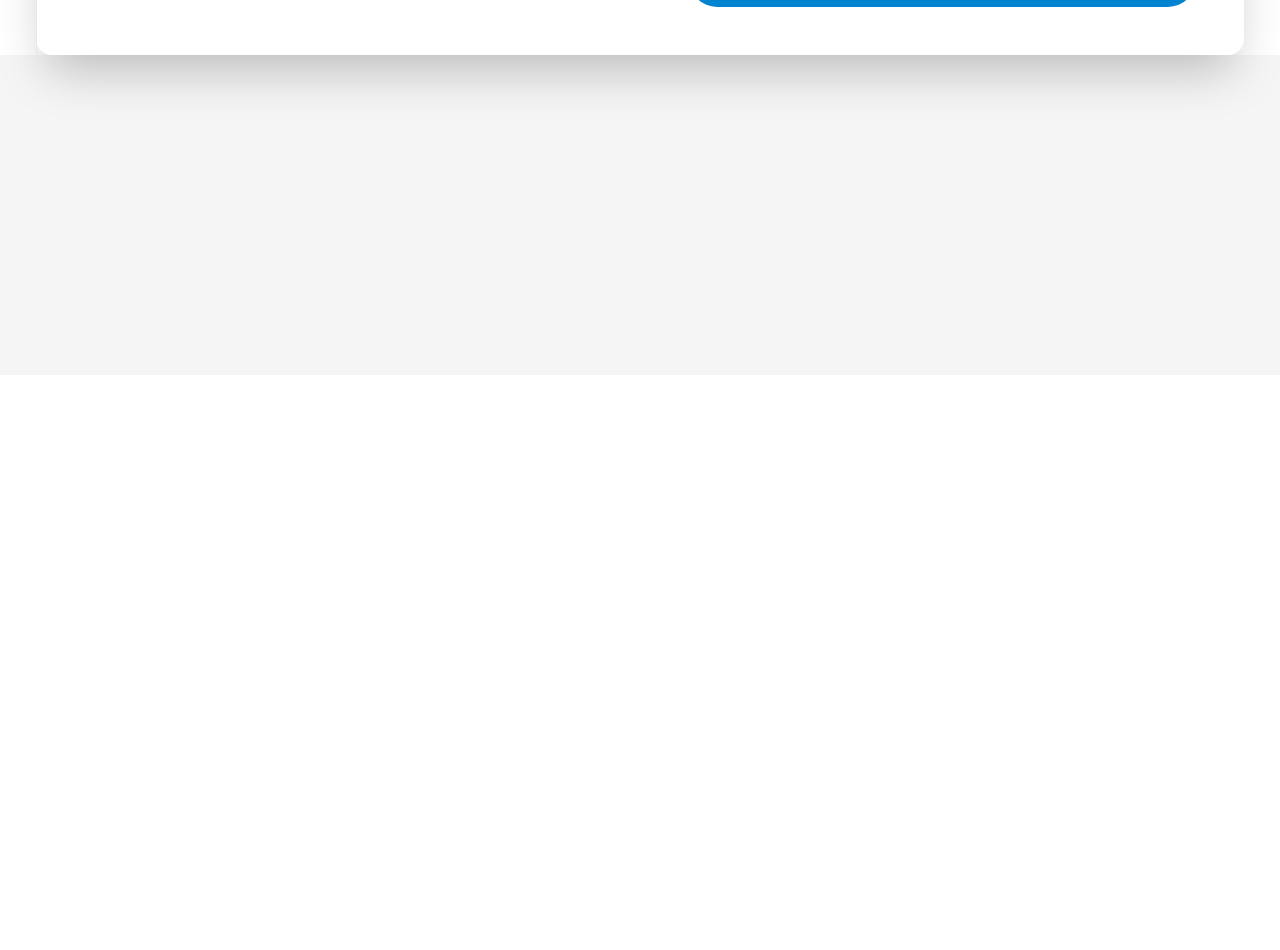
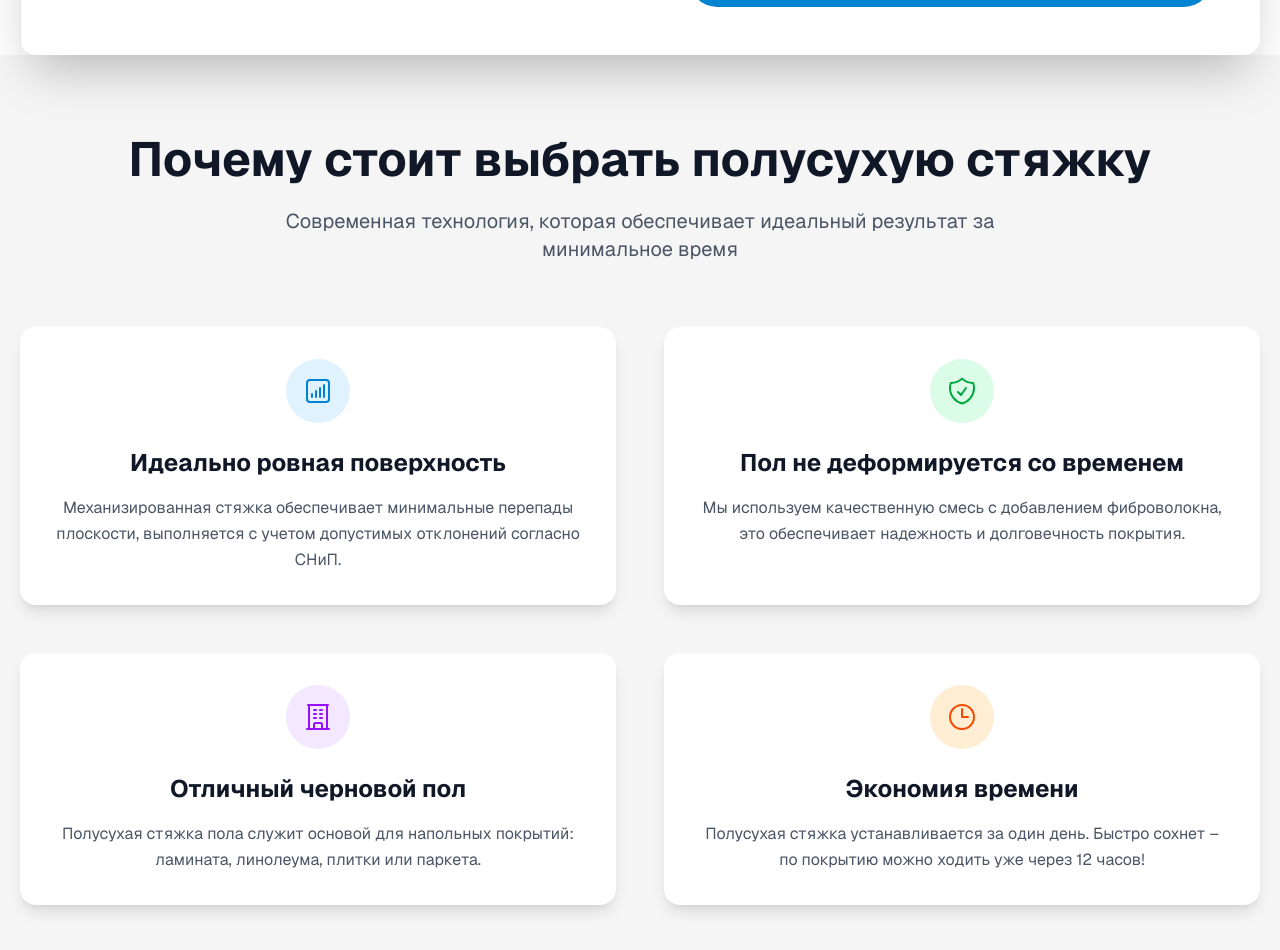
Before and after one commit to turbokuzmich/profipol, a Next.js app: page / in a window 1280 px wide. Shown: the part 1220-2170 px from the top of the page. Before the commit the page ends 1595 px from the top, so only its background shows below. Built offline with nearby package versions, Linux system fonts and the light colour scheme.

Commit message:
Enhance home page with new icons and add section highlighting benefits of полусухая стяжка, including improved surface, durability, and time efficiency.

```diff
--- a/app/page.tsx
+++ b/app/page.tsx
@@ -1,5 +1,11 @@
 import Link from "next/link";
-import { PhoneIcon } from "@heroicons/react/24/outline";
+import {
+  PhoneIcon,
+  ChartBarSquareIcon,
+  ShieldCheckIcon,
+  BuildingOfficeIcon,
+  ClockIcon,
+} from "@heroicons/react/24/outline";
 
 export default function Home() {
   return (
@@ -77,7 +83,7 @@ export default function Home() {
 
           {/* Форма для заявки на стяжку пола */}
           <div className="mt-20 flex justify-center">
-            <div className="bg-white rounded-2xl shadow-2xl max-w-7xl w-full mx-4">
+            <div className="bg-white rounded-2xl shadow-2xl max-w-7xl w-full">
               <div className="flex flex-col lg:flex-row">
                 {/* Form Section - appears first on mobile */}
                 <div className="flex-1 p-8 lg:p-12 order-1 lg:order-2">
@@ -226,7 +232,85 @@ export default function Home() {
 
       {/* Блок «Почему стоит выбрать полусухую стяжку» */}
       <section className="px-2 md:px-5 2xl:px-0 bg-neutral-100">
-        <div className="max-w-7xl mx-auto py-40"></div>
+        <div className="max-w-7xl mx-auto py-20">
+          <div className="text-center mb-16">
+            <h2 className="text-4xl md:text-5xl font-bold text-gray-900 mb-6">
+              Почему стоит выбрать полусухую стяжку
+            </h2>
+            <p className="text-xl text-gray-600 max-w-3xl mx-auto">
+              Современная технология, которая обеспечивает идеальный результат
+              за минимальное время
+            </p>
+          </div>
+
+          {/* Грид с преимуществами */}
+          <div className="grid grid-cols-1 md:grid-cols-2 gap-8 md:gap-12">
+            {/* Блок 1: Идеально ровная поверхность */}
+            <div className="bg-white rounded-2xl p-8 shadow-lg hover:shadow-xl transition-shadow duration-300">
+              <div className="flex flex-col items-center text-center">
+                <div className="w-16 h-16 bg-sky-100 rounded-full flex items-center justify-center mb-6">
+                  <ChartBarSquareIcon className="w-8 h-8 text-sky-600" />
+                </div>
+                <h3 className="text-2xl font-bold text-gray-900 mb-4">
+                  Идеально ровная поверхность
+                </h3>
+                <p className="text-gray-600 leading-relaxed">
+                  Механизированная стяжка обеспечивает минимальные перепады
+                  плоскости, выполняется с учетом допустимых отклонений согласно
+                  СНиП.
+                </p>
+              </div>
+            </div>
+
+            {/* Блок 2: Пол не деформируется со временем */}
+            <div className="bg-white rounded-2xl p-8 shadow-lg hover:shadow-xl transition-shadow duration-300">
+              <div className="flex flex-col items-center text-center">
+                <div className="w-16 h-16 bg-green-100 rounded-full flex items-center justify-center mb-6">
+                  <ShieldCheckIcon className="w-8 h-8 text-green-600" />
+                </div>
+                <h3 className="text-2xl font-bold text-gray-900 mb-4">
+                  Пол не деформируется со временем
+                </h3>
+                <p className="text-gray-600 leading-relaxed">
+                  Мы используем качественную смесь с добавлением фиброволокна,
+                  это обеспечивает надежность и долговечность покрытия.
+                </p>
+              </div>
+            </div>
+
+            {/* Блок 3: Отличный черновой пол */}
+            <div className="bg-white rounded-2xl p-8 shadow-lg hover:shadow-xl transition-shadow duration-300">
+              <div className="flex flex-col items-center text-center">
+                <div className="w-16 h-16 bg-purple-100 rounded-full flex items-center justify-center mb-6">
+                  <BuildingOfficeIcon className="w-8 h-8 text-purple-600" />
+                </div>
+                <h3 className="text-2xl font-bold text-gray-900 mb-4">
+                  Отличный черновой пол
+                </h3>
+                <p className="text-gray-600 leading-relaxed">
+                  Полусухая стяжка пола служит основой для напольных покрытий:
+                  ламината, линолеума, плитки или паркета.
+                </p>
+              </div>
+            </div>
+
+            {/* Блок 4: Экономия времени */}
+            <div className="bg-white rounded-2xl p-8 shadow-lg hover:shadow-xl transition-shadow duration-300">
+              <div className="flex flex-col items-center text-center">
+                <div className="w-16 h-16 bg-orange-100 rounded-full flex items-center justify-center mb-6">
+                  <ClockIcon className="w-8 h-8 text-orange-600" />
+                </div>
+                <h3 className="text-2xl font-bold text-gray-900 mb-4">
+                  Экономия времени
+                </h3>
+                <p className="text-gray-600 leading-relaxed">
+                  Полусухая стяжка устанавливается за один день. Быстро сохнет –
+                  по покрытию можно ходить уже через 12 часов!
+                </p>
+              </div>
+            </div>
+          </div>
+        </div>
       </section>
     </>
   );
```
